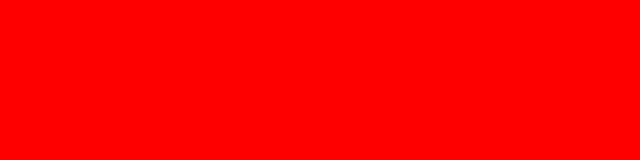
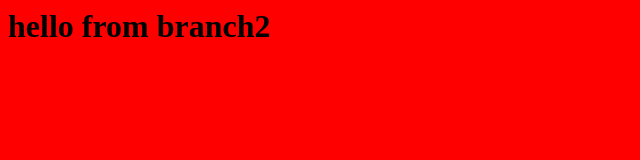
Before and after one commit to andreZt/gitJava, a plain HTML site: page index.html in a window 1280 px wide. Shown: the whole page, without its empty margins (0-640 px from the left). Drawn offline with Linux system fonts and the light colour scheme.

Commit message:
added titel

```diff
--- a/index.html
+++ b/index.html
@@ -1,4 +1,5 @@
 <html>
 	<body bgcolor="red">
+		<h1> hello from branch2</h1>
 	</body>
 </html>
```
